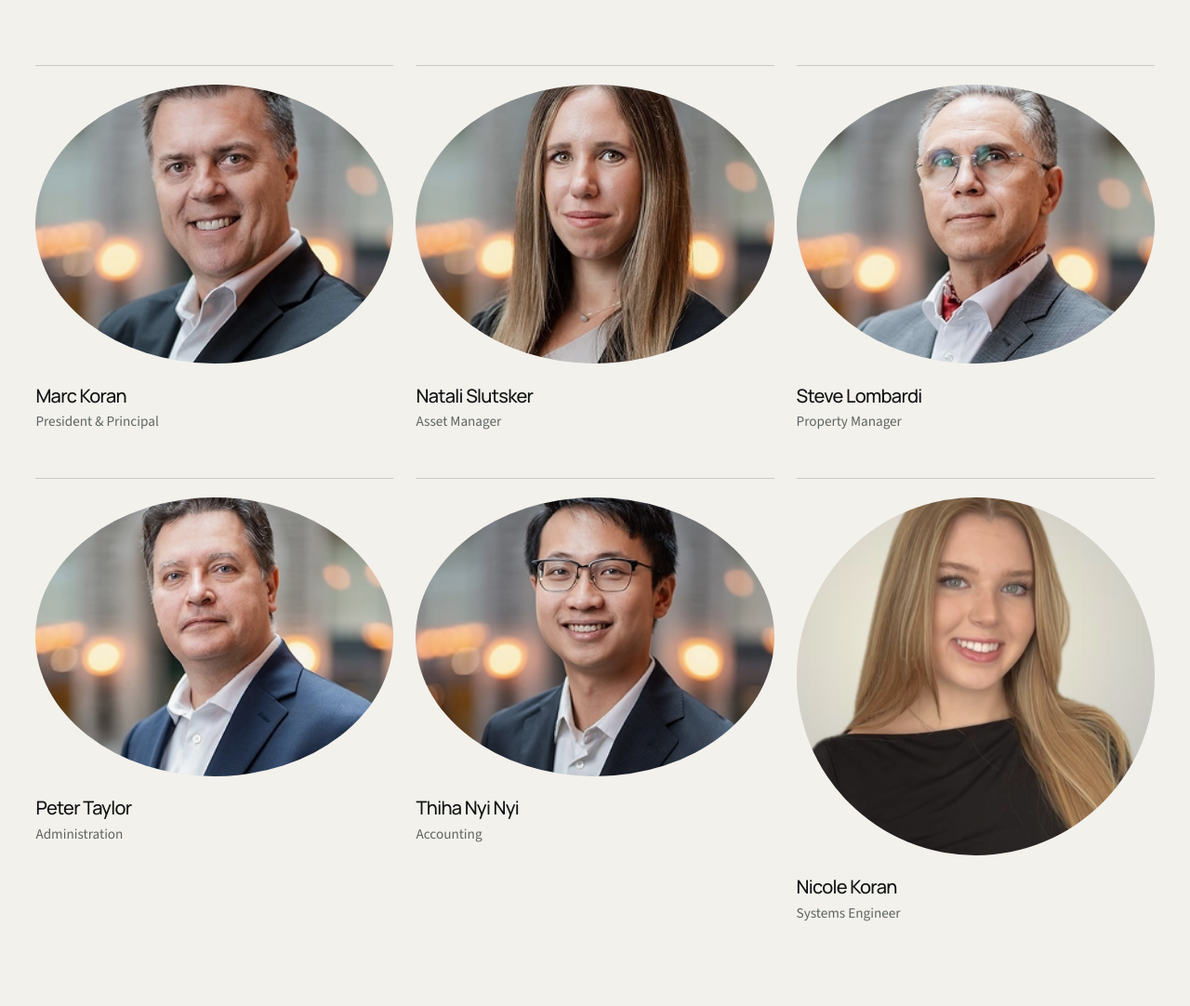
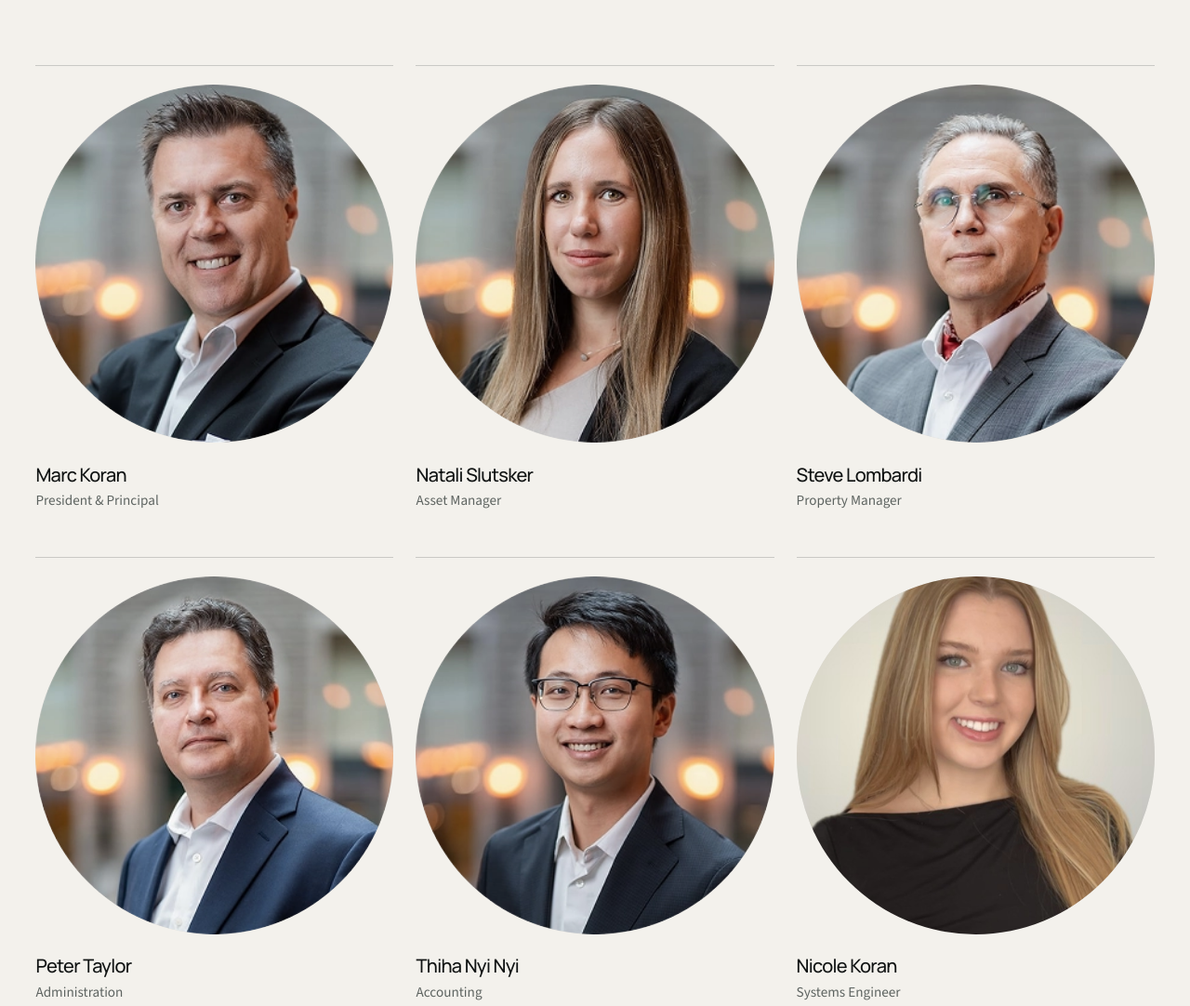
Before and after one commit to masteko-hq/MastekoWebsite, a plain HTML site: page index.html in a window 1280 px wide. Shown: the part 6510-7592 px from the top of the page at 93% size. Drawn offline with nearby package versions, Linux system fonts and the light colour scheme.

Commit message:
Normalize team portraits as circular crops

```diff
--- a/assets/site.css
+++ b/assets/site.css
@@ -128,9 +128,8 @@ h3 { line-height: 1.15; }
 .people-intro > p { max-width: 39rem; color: var(--muted); font-size: 1.1rem; }
 .people-grid { display: grid; grid-template-columns: repeat(3, 1fr); gap: 3rem 1.5rem; }
 .person { border-top: 1px solid var(--line); padding-top: 1.25rem; }
-.person img { width: 100%; aspect-ratio: 1; object-fit: cover; margin-bottom: 1.4rem; background: #e0dfdb; border-radius: 50%; filter: saturate(0.86); }
-.person-portrait { aspect-ratio: 1; margin-bottom: 1.4rem; overflow: hidden; background: #e0dfdb; border-radius: 50%; }
-.person-portrait img { width: 100%; height: 100%; margin: 0; object-fit: cover; border-radius: 0; }
+.person-portrait { width: 100%; aspect-ratio: 1 / 1; margin-bottom: 1.4rem; overflow: hidden; background: #e0dfdb; border-radius: 50%; }
+.person-portrait img { width: 100%; height: 100%; aspect-ratio: auto; margin: 0; object-fit: cover; object-position: center; border-radius: 0; filter: saturate(0.86); }
 .person-nicole .person-portrait img { transform: scale(1.5); transform-origin: 50% 50%; }
 .person h3 { margin-bottom: 0.35rem; font-size: 1.25rem; }
 .person p { margin-bottom: 0; color: var(--muted); font-size: 0.95rem; }
--- a/index.html
+++ b/index.html
@@ -9,8 +9,8 @@
   <link rel="preconnect" href="https://fonts.googleapis.com">
   <link rel="preconnect" href="https://fonts.gstatic.com" crossorigin>
   <link href="https://fonts.googleapis.com/css2?family=Manrope:wght@400;500;600&amp;family=Source+Sans+3:wght@400;500;600&amp;display=swap" rel="stylesheet">
-  <link rel="stylesheet" href="assets/site.css?v=4">
-  <script defer src="assets/site.js?v=4"></script>
+  <link rel="stylesheet" href="assets/site.css?v=5">
+  <script defer src="assets/site.js?v=5"></script>
 </head>
 <body>
   <a class="skip-link" href="#main">Skip to content</a>
@@ -181,13 +181,13 @@
 
       <div class="people-grid">
         <article class="person">
-          <img src="assets/team/marc-koran.webp" alt="Marc Koran" width="300" height="300" loading="lazy">
+          <div class="person-portrait"><img src="assets/team/marc-koran.webp" alt="Marc Koran" width="300" height="300" loading="lazy"></div>
           <div><h3>Marc Koran</h3><p data-en="President & Principal" data-fr="Président et dirigeant principal">President & Principal</p></div>
         </article>
-        <article class="person"><img src="assets/team/natali-slutsker.webp" alt="Natali Slutsker" width="300" height="300" loading="lazy"><div><h3>Natali Slutsker</h3><p data-en="Asset Manager" data-fr="Gestionnaire d’actifs">Asset Manager</p></div></article>
-        <article class="person"><img src="assets/team/steve-lombardi.webp" alt="Steve Lombardi" width="300" height="300" loading="lazy"><div><h3>Steve Lombardi</h3><p data-en="Property Manager" data-fr="Gestionnaire immobilier">Property Manager</p></div></article>
-        <article class="person"><img src="assets/team/peter-taylor.webp" alt="Peter Taylor" width="300" height="300" loading="lazy"><div><h3>Peter Taylor</h3><p data-en="Administration" data-fr="Administration">Administration</p></div></article>
-        <article class="person"><img src="assets/team/thiha-nyi-nyi.webp" alt="Thiha Nyi Nyi" width="300" height="300" loading="lazy"><div><h3>Thiha Nyi Nyi</h3><p data-en="Accounting" data-fr="Comptabilité">Accounting</p></div></article>
+        <article class="person"><div class="person-portrait"><img src="assets/team/natali-slutsker.webp" alt="Natali Slutsker" width="300" height="300" loading="lazy"></div><div><h3>Natali Slutsker</h3><p data-en="Asset Manager" data-fr="Gestionnaire d’actifs">Asset Manager</p></div></article>
+        <article class="person"><div class="person-portrait"><img src="assets/team/steve-lombardi.webp" alt="Steve Lombardi" width="300" height="300" loading="lazy"></div><div><h3>Steve Lombardi</h3><p data-en="Property Manager" data-fr="Gestionnaire immobilier">Property Manager</p></div></article>
+        <article class="person"><div class="person-portrait"><img src="assets/team/peter-taylor.webp" alt="Peter Taylor" width="300" height="300" loading="lazy"></div><div><h3>Peter Taylor</h3><p data-en="Administration" data-fr="Administration">Administration</p></div></article>
+        <article class="person"><div class="person-portrait"><img src="assets/team/thiha-nyi-nyi.webp" alt="Thiha Nyi Nyi" width="300" height="300" loading="lazy"></div><div><h3>Thiha Nyi Nyi</h3><p data-en="Accounting" data-fr="Comptabilité">Accounting</p></div></article>
         <article class="person person-nicole"><div class="person-portrait"><img src="assets/team/nicole-koran.jpg" alt="Nicole Koran" width="800" height="800" loading="lazy"></div><div><h3>Nicole Koran</h3><p data-en="Systems Engineer" data-fr="Ingénieure systèmes">Systems Engineer</p></div></article>
       </div>
     </section>
```
